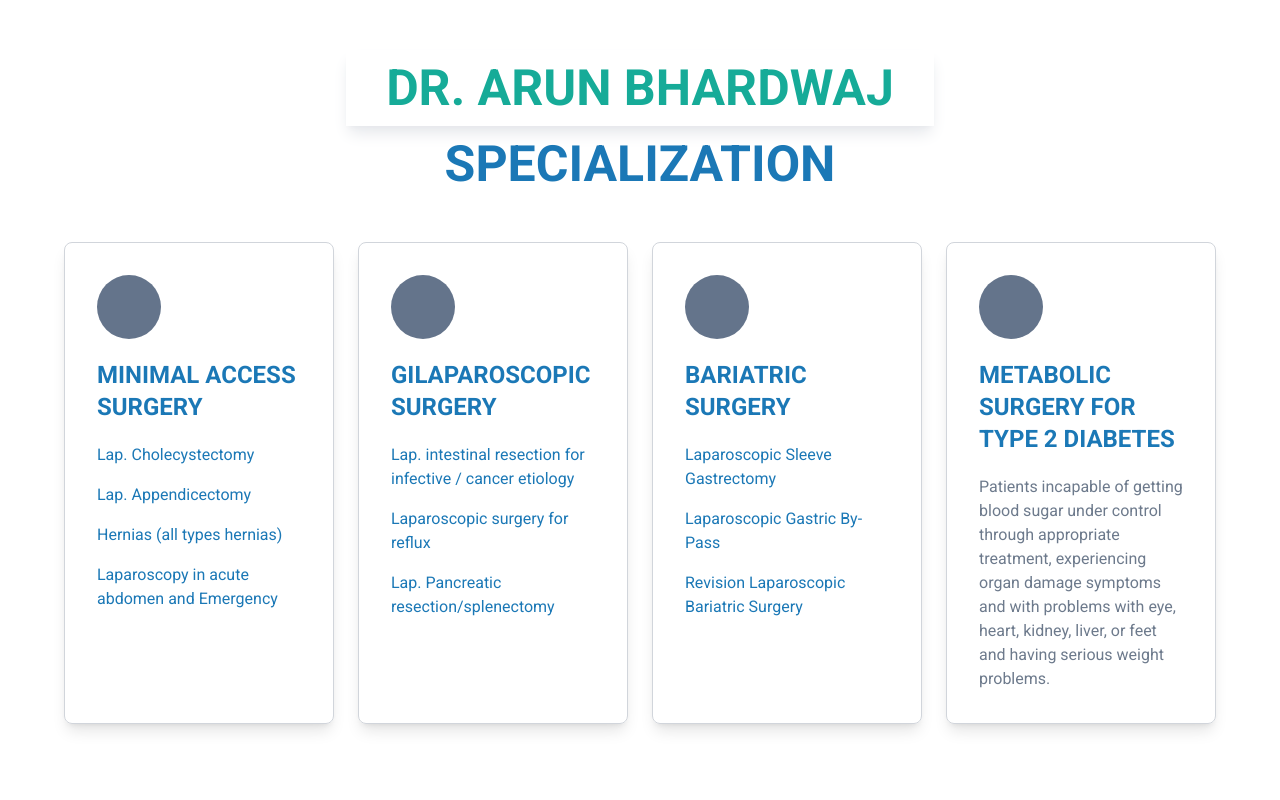
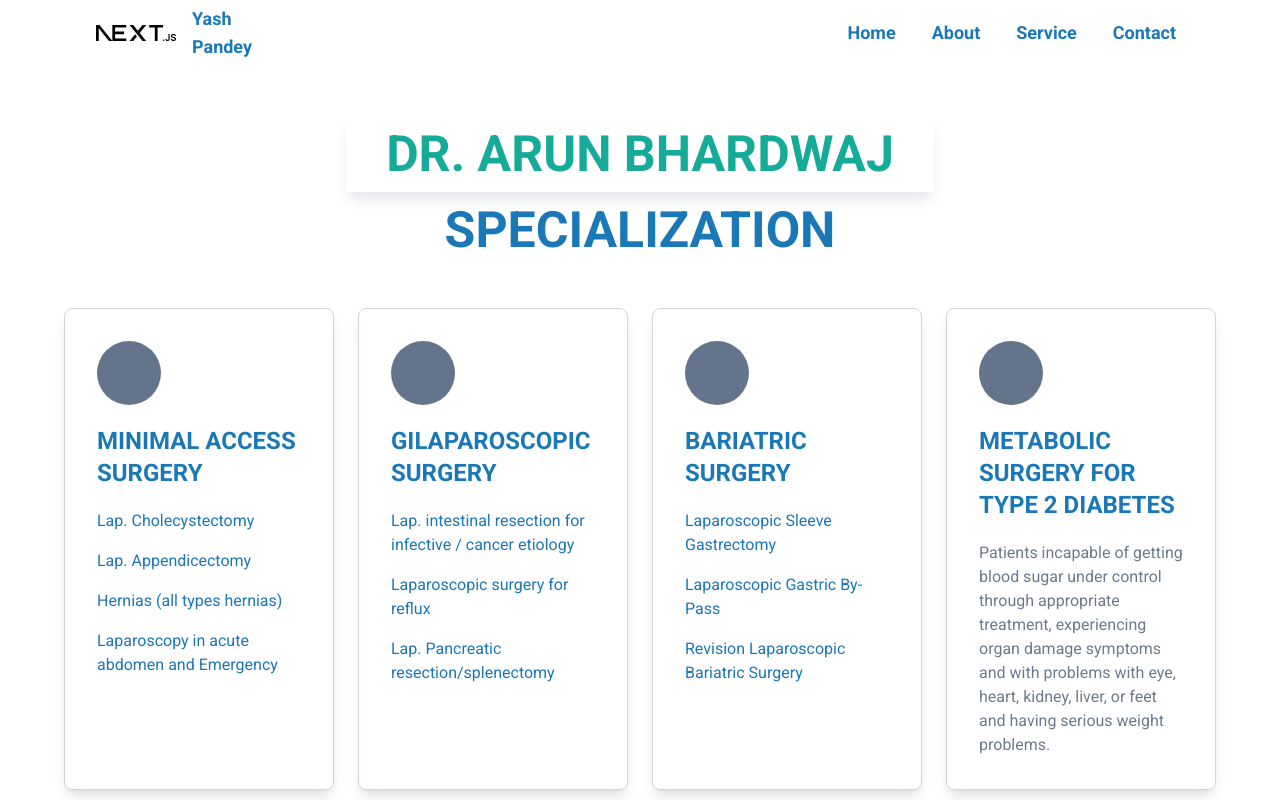
Before and after one commit to Ntechzy/doctor-yash-portfolio, a Next.js app: page / in a window 1280 px wide. Shown: the top 800 px of the page. Built offline with nearby package versions, Linux system fonts and the light colour scheme.

Commit message:
nav and footer added

```diff
--- a/src/app/globals.css
+++ b/src/app/globals.css
@@ -16,8 +16,8 @@
   }
 }
 
-body {
+/* body {
   color: var(--foreground);
   background: var(--background);
   font-family: Arial, Helvetica, sans-serif;
-}
+} */
--- a/src/app/page.js
+++ b/src/app/page.js
@@ -5,16 +5,20 @@ import Reviews from '@/components/Reviews'
 import ProfileCard from '@/components/ui/ProfileCard'
 import Specialization from '@/components/home/Specialization'
 import Experience from '@/components/home/Experience'
+import Footer from '@/components/ui/Footer'
+import Navbar from '@/components/ui/Navbar'
 
 const page = () => {
   return (
     <div>
+      <Navbar />
       <Specialization />
       <Experience />
       <ProfileCard />
       <BMICalculator />
       <FAQ />
       <Reviews />
+      <Footer />
     </div>
   )
 }
--- /dev/null
+++ b/src/components/ui/Footer.jsx
@@ -0,0 +1,65 @@
+import Link from "next/link";
+
+
+const Footer = () => {
+    return (
+        <footer className="bg-primary_dark text-gold py-8">
+            <div className="container mx-auto px-4 sm:px-6 lg:px-8">
+                {/* Top Footer Links Section */}
+                <div className="grid grid-cols-1 sm:grid-cols-2 lg:grid-cols-4 gap-8">
+                    <div>
+                        <h3 className="font-semibold text-[37px] mb-4 text-white">Company</h3>
+                        <ul>
+                            <li className="mb-2">
+                                <Link href="/about" className="hover:underline">About Us</Link>
+                            </li>
+                            <li className="mb-2">
+                                <Link href="/services" className="hover:underline">Services</Link>
+                            </li>
+                            <li>
+                                <Link href="/contact" className="hover:underline">Contact</Link>
+                            </li>
+                        </ul>
+                    </div>
+
+                    <div>
+                        <h3 className="font-semibold text-[37px] mb-4 text-white">Support</h3>
+                        <ul>
+                            <li>
+                                <Link href="/contact" className="hover:underline">Contact Us</Link>
+                            </li>
+                        </ul>
+                    </div>
+
+                    <div>
+                        <h3 className="font-semibold text-[37px] mb-4 text-white">Services</h3>
+                        <ul>
+                            {/* {departments.slice(0, 4).map((data, i) => (
+                <li key={i} className="mb-2">
+                  <Link href={`/service/${data.title}`} className="hover:underline">
+                    {data.title}
+                  </Link>
+                </li>
+              ))} */}
+                        </ul>
+                    </div>
+
+
+                </div>
+
+                {/* Bottom Footer Section */}
+                <div className="mt-8 text-center border-t text-primary border-gray-700 pt-4">
+                    <p>&copy; 2024 Yash Pandey. All rights reserved.</p>
+                    <p className="text-gold">
+                        Created by{' '}
+                        <a target="_blank" rel="noopener noreferrer" href="https://branding.ntechzy.in/" className="hover:underline">
+                            Ntechzy
+                        </a>
+                    </p>
+                </div>
+            </div>
+        </footer>
+    );
+};
+
+export default Footer;
--- a/src/components/ui/Navbar.jsx
+++ b/src/components/ui/Navbar.jsx
@@ -1,11 +1,75 @@
-import React from 'react'
+import React, { useState, useEffect } from "react";
+import { navData } from "@/data/NavData";
+import Link from "next/link";
 
 const Navbar = () => {
+    const [isScrolled, setIsScrolled] = useState(false);
+    const [isMenuOpen, setIsMenuOpen] = useState(false);
+
+
     return (
-        <div>
+        <nav
+            className={`flex justify-between items-center px-4 lg:px-24 text-lg  z-[999] w-full p-2 transition-all ease-in ${isScrolled ? "bg-white" : "bg-transparent"
+                }`}
+            style={{ color: isScrolled ? "#000" : "var(--primary-color)" }}
+        >
+            <div className="h-[50px] flex items-center gap-4">
+                <img className="h-full w-[80px]" src="next.svg" alt="Logo" />
+                <div className="text-lg text-primary_dark font-semibold">
+                    Yash
+                    <br />
+                    Pandey
+                </div>
+            </div>
 
-        </div>
-    )
-}
 
-export default Navbar
+            <div className="hidden lg:flex">
+                <ul className="flex gap-5">
+                    {navData.map((data, key) => (
+                        <Link
+                            key={key}
+                            href={data.link}
+                            className={`hover:bg-gray-200 text-primary_dark rounded-mdhover:text-primary font-semibold p-2`}
+                        >
+                            {data.name}
+                        </Link>
+                    ))}
+                </ul>
+            </div>
+
+
+            {/* Mobile Menu Icon */}
+            <div className="lg:hidden">
+                <button onClick={() => setIsMenuOpen(!isMenuOpen)} className="text-primary">
+                    ☰
+                </button>
+            </div>
+
+            {/* Mobile Menu */}
+            {
+                isMenuOpen && (
+                    <div className="absolute top-full left-0 w-full bg-white lg:hidden">
+                        <ul className="flex flex-col gap-4 p-4">
+                            {navData.map((data, key) => (
+                                <Link
+                                    key={key}
+                                    href={data.link}
+                                    className={`${isActive(data.link)
+                                        ? "bg-gray-200 text-primary rounded-md"
+                                        : "hover:bg-gray-200 text-primary_dark rounded-md"
+                                        } hover:text-primary font-semibold p-2`}
+                                    onClick={() => setIsMenuOpen(false)}
+                                >
+                                    {data.name}
+                                </Link>
+                            ))}
+
+                        </ul>
+                    </div>
+                )
+            }
+        </nav >
+    );
+};
+
+export default Navbar;
--- /dev/null
+++ b/src/data/NavData.js
@@ -0,0 +1,18 @@
+export const navData = [
+    {
+        name: 'Home',
+        link: '/'
+    },
+    {
+        name: 'About',
+        link: '/about'
+    },
+    {
+        name: 'Service',
+        link: '/services'
+    },
+    {
+        name: 'Contact',
+        link: '/contact' // Uncommented and added link for Contact
+    }
+]
--- a/tailwind.config.mjs
+++ b/tailwind.config.mjs
@@ -5,6 +5,7 @@ export default {
     "./src/components/**/*.{js,ts,jsx,tsx,mdx}",
     "./src/app/**/*.{js,ts,jsx,tsx,mdx}",
   ],
+  darkMode: "class", // Enable class-based dark mode
   theme: {
     extend: {
       colors: {
```
